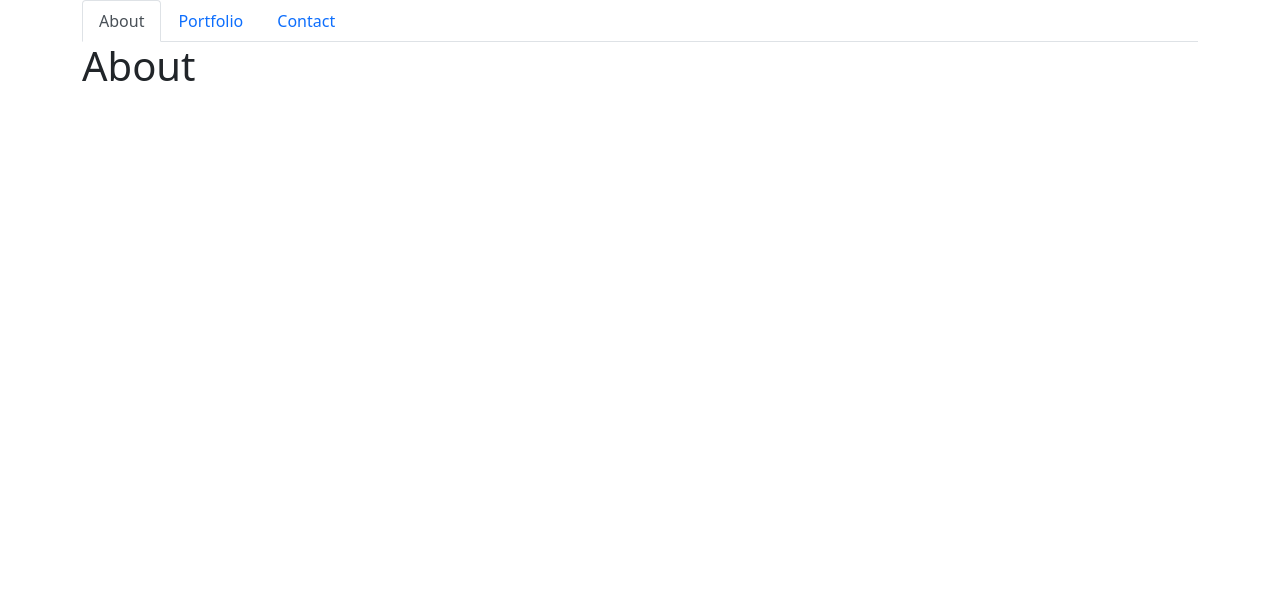
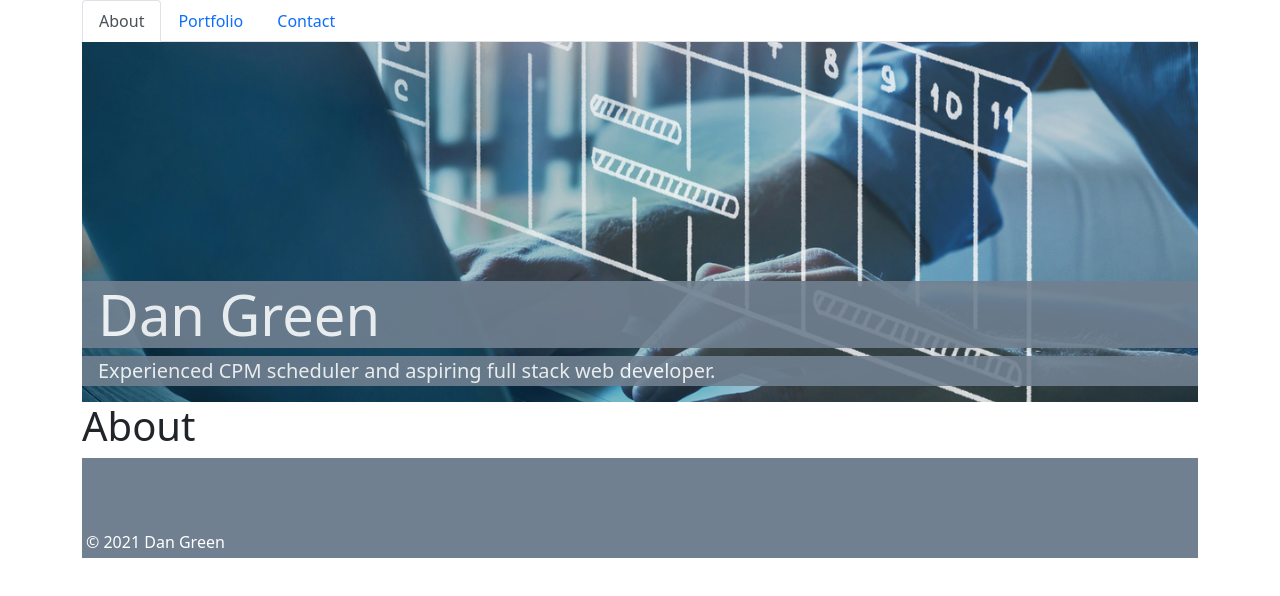
Before and after one commit to danielryangreen/react-portfolio, a React (Create React App) app in the folder react-portfolio/: page / in a window 1280 px wide. Shown: the top 596 px of the page. Built offline with nearby package versions, Linux system fonts and the light colour scheme.

Commit message:
Add header and footer

```diff
--- /dev/null
+++ b/react-portfolio/src/components/Footer.js
@@ -0,0 +1,12 @@
+import React from "react";
+import "../styles/Footer.css";
+
+function Footer() {
+  return (
+    <footer className="footer">
+      <span>&copy; 2021 Dan Green</span>
+    </footer>
+  );
+}
+
+export default Footer;
--- /dev/null
+++ b/react-portfolio/src/components/Header.js
@@ -0,0 +1,7 @@
+import React from "react";
+
+function Header(props) {
+  return <header>{props.children}</header>
+}
+
+export default Header;
--- /dev/null
+++ b/react-portfolio/src/components/Jumbotron.js
@@ -0,0 +1,13 @@
+import React from "react";
+import "../styles/Jumbotron.css";
+
+function Jumbotron() {
+  return (
+    <div className="jumbotron d-flex flex-column justify-content-end">
+      <h1 className="display-4">Dan Green</h1>
+      <p className="lead">Experienced CPM scheduler and aspiring full stack web developer.</p>
+    </div>
+  );
+}
+
+export default Jumbotron;
--- a/react-portfolio/src/components/PortfolioContainer.js
+++ b/react-portfolio/src/components/PortfolioContainer.js
@@ -1,5 +1,8 @@
 import React, { Component } from "react";
+import Header from "./Header";
 import NavTabs from "./NavTabs";
+import Jumbotron from "./Jumbotron";
+import Footer from "./Footer";
 import About from "./pages/About";
 import Portfolio from "./pages/Portfolio";
 import Contact from "./pages/Contact";
@@ -26,11 +29,15 @@ class PortfolioContainer extends Component {
   render() {
     return (
       <div className="container">
-        <NavTabs
-          currentPage={this.state.currentPage}
-          handlePageChange={this.handlePageChange}
-        />
+        <Header>
+          <NavTabs
+            currentPage={this.state.currentPage}
+            handlePageChange={this.handlePageChange}
+          />
+          <Jumbotron />
+        </Header>
         {this.renderPage()}
+        <Footer />
       </div>
     );
   }
--- /dev/null
+++ b/react-portfolio/src/styles/Footer.css
@@ -0,0 +1,14 @@
+.footer {
+  min-height: 100px;
+  background: slategray;
+  position: relative;
+}
+
+.footer span {
+  position: absolute;
+  bottom: 0;
+  left: 0;
+  right: 0;
+  padding: 4px;
+  color: white;
+}
--- /dev/null
+++ b/react-portfolio/src/styles/Jumbotron.css
@@ -0,0 +1,20 @@
+.jumbotron {
+  background-image: url(../images/iStock-1279502184.jpg);
+  background-position: center;
+  background-size: cover;
+  height: 360px;
+}
+
+.jumbotron h1 {
+  background-color: slategray;
+  opacity: 90%;
+  color: white;
+  padding-left: 16px;
+}
+
+.jumbotron p {
+  background-color: slategray;
+  opacity: 90%;
+  color: white;
+  padding-left: 16px;
+}
```
Also changed, not shown: react-portfolio/src/images/iStock-1279502184.jpg (added).
